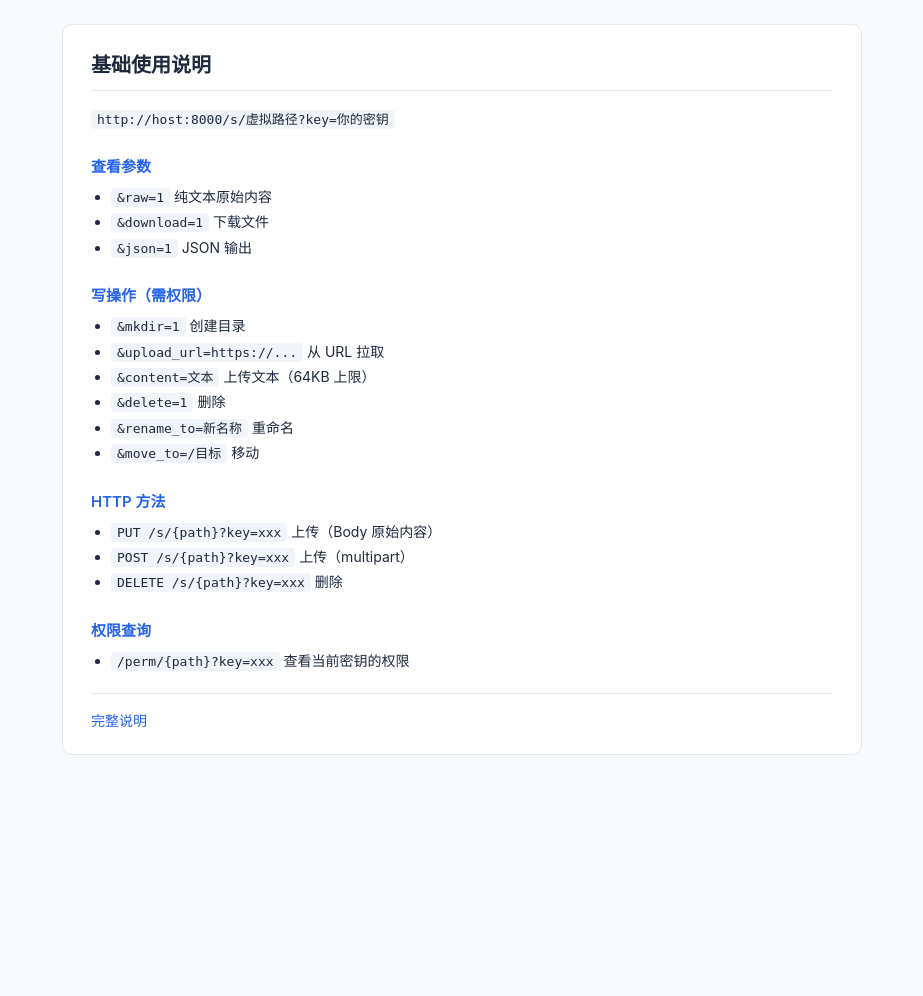
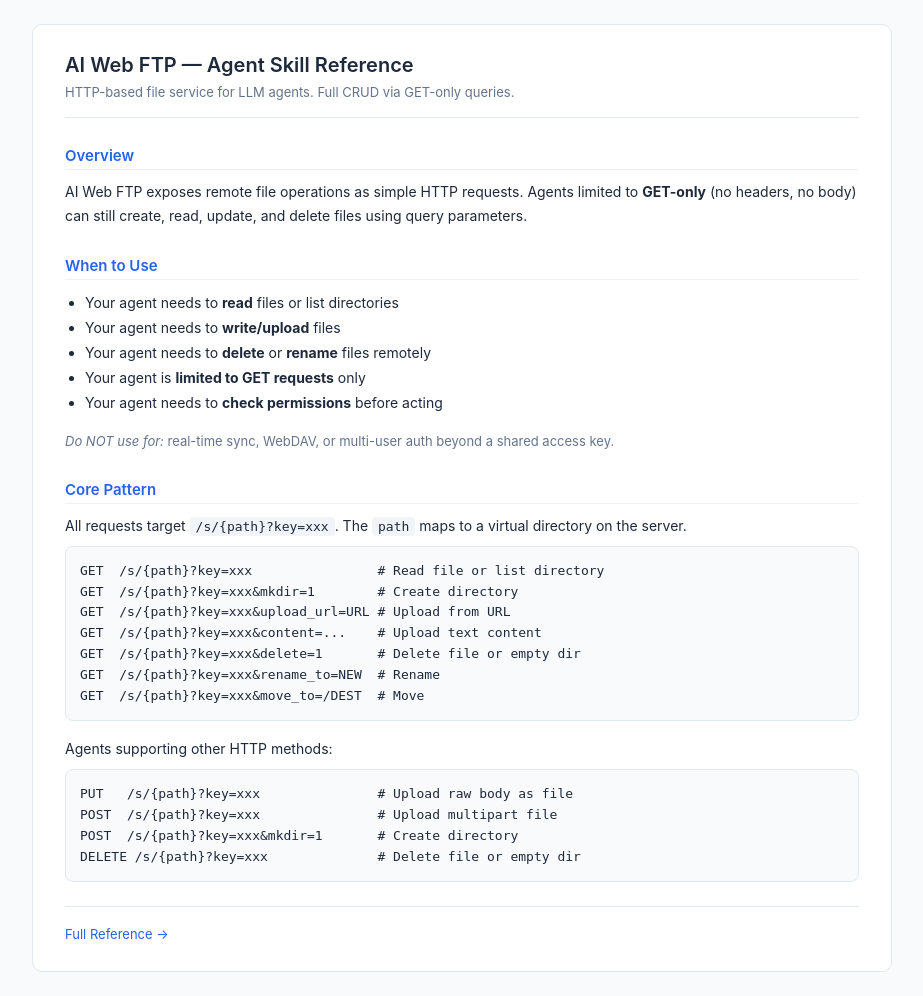
Before and after one commit to Dinosaur-MC/AgentCloudBase, a FastAPI app: page /help in a window 1280 px wide. Shown: the whole page, without its empty margins (178-1101 px from the left). Before the commit the page ends 755 px from the top, so only its background shows below. Run offline with FastAPI, Linux system fonts and the light colour scheme.

Commit message:
refactor: rewrite help docs in LLM Skill format

```diff
--- a/templates/help.jinja
+++ b/templates/help.jinja
@@ -1,106 +1,167 @@
 <!DOCTYPE html>
 <html lang="zh-CN">
-<head><title>帮助</title>
+<head><title>AI Web FTP — Agent Skill Reference</title>
 <meta name="viewport" content="width=device-width, initial-scale=1">
 <style>
   :root{--primary:#2563eb;--bg:#f8fafc;--card:#fff;--border:#e2e8f0;--text:#1e293b;--muted:#64748b}
   *{margin:0;padding:0;box-sizing:border-box}
   body{font-family:-apple-system,BlinkMacSystemFont,'Segoe UI',Roboto,sans-serif;background:var(--bg);color:var(--text);padding:24px}
-  .container{max-width:800px;margin:0 auto}
-  .card{background:var(--card);border:1px solid var(--border);border-radius:10px;padding:24px 28px}
-  h2{font-size:20px;font-weight:600;margin-bottom:16px;padding-bottom:12px;border-bottom:1px solid var(--border)}
-  h3{font-size:15px;font-weight:600;margin-top:24px;margin-bottom:8px;color:var(--primary)}
+  .container{max-width:860px;margin:0 auto}
+  .card{background:var(--card);border:1px solid var(--border);border-radius:10px;padding:28px 32px}
+  h2{font-size:20px;font-weight:600;margin-bottom:4px}
+  .subtitle{font-size:13px;color:var(--muted);margin-bottom:20px;padding-bottom:14px;border-bottom:1px solid var(--border)}
+  h3{font-size:15px;font-weight:600;margin-top:28px;margin-bottom:10px;color:var(--primary);padding-bottom:4px;border-bottom:1px solid #f0f0f0}
+  h4{font-size:13px;font-weight:600;margin-top:18px;margin-bottom:6px}
   p{font-size:14px;line-height:1.7;margin-bottom:8px}
   code{background:#f1f5f9;padding:2px 6px;border-radius:4px;font-size:13px}
   pre{background:#f8fafc;border:1px solid var(--border);border-radius:8px;padding:14px;overflow-x:auto;font-size:13px;line-height:1.6;margin:8px 0 16px}
   table{width:100%;border-collapse:collapse;font-size:13px;margin:8px 0 16px}
   th,td{border:1px solid var(--border);padding:7px 10px;text-align:left}
   th{background:#f8fafc;font-weight:600}
-  ul{margin:8px 0 16px;padding-left:20px}
+  ul,ol{margin:6px 0 14px;padding-left:20px}
   li{font-size:14px;line-height:1.8}
-  .nl{margin-top:20px;padding-top:16px;border-top:1px solid var(--border)}
-  .nl a{color:var(--primary);text-decoration:none;font-size:14px}
+  .tag{display:inline-block;padding:1px 8px;border-radius:10px;font-size:11px;font-weight:600}
+  .tag-get{background:#dbeafe;color:#1d4ed8}
+  .tag-put{background:#fef3c7;color:#b45309}
+  .tag-post{background:#bbf7d0;color:#15803d}
+  .tag-del{background:#fca5a5;color:#b91c1c}
+  .nl{margin-top:24px;padding-top:16px;border-top:1px solid var(--border)}
+  .nl a{color:var(--primary);text-decoration:none;font-size:13px}
   .nl a:hover{text-decoration:underline}
 </style></head>
 <body>
   <div class="container">
     <div class="card">
-    {% if level=="basic" %}
-      <h2>基础使用说明</h2>
-      <p><code>http://host:8000/s/虚拟路径?key=你的密钥</code></p>
-      <h3>查看参数</h3>
+      <h2>AI Web FTP &mdash; Agent Skill Reference</h2>
+      <p class="subtitle">HTTP-based file service for LLM agents. Full CRUD via GET-only queries.</p>
+
+      <h3>Overview</h3>
+      <p>AI Web FTP exposes remote file operations as simple HTTP requests. Agents limited to <strong>GET-only</strong> (no headers, no body) can still create, read, update, and delete files using query parameters.</p>
+
+      <h3>When to Use</h3>
       <ul>
-        <li><code>&raw=1</code> 纯文本原始内容</li>
-        <li><code>&download=1</code> 下载文件</li>
-        <li><code>&json=1</code> JSON 输出</li>
+        <li>Your agent needs to <strong>read</strong> files or list directories</li>
+        <li>Your agent needs to <strong>write/upload</strong> files</li>
+        <li>Your agent needs to <strong>delete</strong> or <strong>rename</strong> files remotely</li>
+        <li>Your agent is <strong>limited to GET requests</strong> only</li>
+        <li>Your agent needs to <strong>check permissions</strong> before acting</li>
       </ul>
-      <h3>写操作（需权限）</h3>
+      <p style="color:var(--muted);font-size:13px;"><em>Do NOT use for:</em> real-time sync, WebDAV, or multi-user auth beyond a shared access key.</p>
+
+      <h3>Core Pattern</h3>
+      <p>All requests target <code>/s/{path}?key=xxx</code>. The <code>path</code> maps to a virtual directory on the server.</p>
+      <pre>GET  /s/{path}?key=xxx                # Read file or list directory
+GET  /s/{path}?key=xxx&mkdir=1        # Create directory
+GET  /s/{path}?key=xxx&upload_url=URL # Upload from URL
+GET  /s/{path}?key=xxx&content=...    # Upload text content
+GET  /s/{path}?key=xxx&delete=1       # Delete file or empty dir
+GET  /s/{path}?key=xxx&rename_to=NEW  # Rename
+GET  /s/{path}?key=xxx&move_to=/DEST  # Move</pre>
+      <p>Agents supporting other HTTP methods:</p>
+      <pre>PUT   /s/{path}?key=xxx               # Upload raw body as file
+POST  /s/{path}?key=xxx               # Upload multipart file
+POST  /s/{path}?key=xxx&mkdir=1       # Create directory
+DELETE /s/{path}?key=xxx              # Delete file or empty dir</pre>
+
+      {% if level!="basic" %}
+      <h3>Quick Reference</h3>
+
+      <h4>Permissions</h4>
+      <p>Query your access level:</p>
+      <pre>GET /perm/{path}?key=xxx</pre>
+      <table>
+        <tr><th>Permission</th><th>Operation</th><th>Effect</th></tr>
+        <tr><td><code>list</code></td><td>GET directory</td><td>Returns file listing</td></tr>
+        <tr><td><code>read</code></td><td>GET file</td><td>Returns content or download</td></tr>
+        <tr><td><code>write</code></td><td>POST/PUT upload, mkdir</td><td>Creates files and directories</td></tr>
+        <tr><td><code>delete</code></td><td>GET/DELETE &amp; delete=1</td><td>Removes files or empty dirs</td></tr>
+        <tr><td><code>rename</code></td><td>GET &amp; rename_to/move_to</td><td>Renames or moves items</td></tr>
+      </table>
+
+      <h4>Common Parameters</h4>
+      <table>
+        <tr><th>Param</th><th>Type</th><th>Description</th></tr>
+        <tr><td><code>key</code></td><td>string</td><td>Access key (required)</td></tr>
+        <tr><td><code>json</code></td><td>0/1</td><td>Return JSON instead of HTML</td></tr>
+        <tr><td><code>raw</code></td><td>0/1</td><td>Raw file content as text</td></tr>
+        <tr><td><code>download</code></td><td>0/1</td><td>Force file download</td></tr>
+        <tr><td><code>help</code></td><td>string</td><td>Attach docs: basic, full, md</td></tr>
+      </table>
+
+      <h4>Security Constraints</h4>
+      <table>
+        <tr><th>Constraint</th><th>Limit</th></tr>
+        <tr><td>Max upload size</td><td>500 MB</td></tr>
+        <tr><td>content= param max</td><td>64 KB</td></tr>
+        <tr><td>upload_url protocol</td><td>HTTPS only</td></tr>
+        <tr><td>Destination</td><td>Public internet only (no private IPs)</td></tr>
+        <tr><td>Write rate limit</td><td>60 ops/minute</td></tr>
+        <tr><td>Path traversal</td><td>Blocked (realpath + normcase)</td></tr>
+      </table>
+
+      <h3>Usage Patterns</h3>
+
+      <h4>1. Read a file (GET-only agent)</h4>
+      <pre>GET /s/data/readme.txt?key=abc123</pre>
+      <p>Returns HTML with preview. Add <code>&json=1</code>:</p>
+      <pre>GET /s/data/readme.txt?key=abc123&amp;json=1
+&rarr; {"type":"file","filename":"readme.txt","size":1024,...}</pre>
+
+      <h4>2. Upload from URL (GET-only)</h4>
+      <pre>GET /s/data/uploads?key=abc123&amp;upload_url=https://example.com/file.zip</pre>
+
+      <h4>3. Upload text content (GET-only)</h4>
+      <pre>GET /s/data/notes/hello.txt?key=abc123&amp;content=Hello+World</pre>
+
+      <h4>4. Upload binary (agent with PUT)</h4>
+      <pre>PUT /s/data/image.jpg?key=abc123
+Content-Type: application/octet-stream
+
+&lt;binary data&gt;</pre>
+
+      <h4>5. Create dir + upload</h4>
+      <pre>GET /s/data/newproject?key=abc123&amp;mkdir=1
+GET /s/data/newproject/main.py?key=abc123&amp;content=print("hello")</pre>
+
+      <h3>Admin Endpoints</h3>
+      <table>
+        <tr><th>Endpoint</th><th>Description</th><th>Auth</th></tr>
+        <tr><td><code>GET /admin</code></td><td>Dashboard</td><td>Cookie</td></tr>
+        <tr><td><code>POST /admin/login</code></td><td>Login</td><td>Form</td></tr>
+        <tr><td><code>GET /admin/stats</code></td><td>Statistics (JSON)</td><td>Cookie</td></tr>
+        <tr><td><code>GET /admin/logs</code></td><td>Filterable logs</td><td>Cookie</td></tr>
+        <tr><td><code>GET /health</code></td><td>Health check</td><td>None</td></tr>
+      </table>
+
+      <h3>Error Handling</h3>
+      <table>
+        <tr><th>Code</th><th>Meaning</th></tr>
+        <tr><td>400</td><td>Bad request (invalid params, filename)</td></tr>
+        <tr><td>403</td><td>Access denied (wrong key, no permission)</td></tr>
+        <tr><td>404</td><td>Share or path not found</td></tr>
+        <tr><td>409</td><td>Conflict (exists, dir not empty)</td></tr>
+        <tr><td>413</td><td>Payload too large</td></tr>
+        <tr><td>429</td><td>Rate limited</td></tr>
+        <tr><td>507</td><td>Insufficient storage</td></tr>
+      </table>
+      <p>With <code>?json=1</code>: <code>{"success":false,"error":"...","code":N}</code></p>
+
+      <h3>Common Mistakes</h3>
       <ul>
-        <li><code>&mkdir=1</code> 创建目录</li>
-        <li><code>&upload_url=https://...</code> 从 URL 拉取</li>
-        <li><code>&content=文本</code> 上传文本（64KB 上限）</li>
-        <li><code>&delete=1</code> 删除</li>
-        <li><code>&rename_to=新名称</code> 重命名</li>
-        <li><code>&move_to=/目标</code> 移动</li>
+        <li><strong>Missing trailing slash</strong> &mdash; <code>/s/test?key=abc</code> and <code>/s/test/?key=abc</code> both work</li>
+        <li><strong>Cross-share move</strong> &mdash; Moving files between different shares is rejected with 403</li>
+        <li><strong>Delete non-empty dir</strong> &mdash; Must delete contents first (returns 409)</li>
+        <li><strong>Rename over existing</strong> &mdash; Fails with 409 if target already exists</li>
       </ul>
-      <h3>HTTP 方法</h3>
-      <ul>
-        <li><code>PUT /s/{path}?key=xxx</code> 上传（Body 原始内容）</li>
-        <li><code>POST /s/{path}?key=xxx</code> 上传（multipart）</li>
-        <li><code>DELETE /s/{path}?key=xxx</code> 删除</li>
-      </ul>
-      <h3>权限查询</h3>
-      <ul>
-        <li><code>/perm/{path}?key=xxx</code> 查看当前密钥的权限</li>
-      </ul>
-      <div class="nl"><a href="/help?level=full">完整说明</a></div>
-    {% else %}
-      <h2>完整使用说明</h2>
-      <p>AI Agent FTP 服务。所有写操作经过 SSRF 防护、路径穿越检测和速率限制。</p>
-      <h3>端点</h3>
-      <table>
-        <tr><th>方法</th><th>路径</th><th>说明</th><th>权限</th></tr>
-        <tr><td>GET</td><td>/s/{path}?key=&lt;key&gt;</td><td>查看文件或目录</td><td>read/list</td></tr>
-        <tr><td>GET</td><td>?mkdir=1</td><td>创建目录</td><td>write</td></tr>
-        <tr><td>GET</td><td>?upload_url=URL</td><td>从 URL 拉取</td><td>write</td></tr>
-        <tr><td>GET</td><td>?content=数据</td><td>上传文本</td><td>write</td></tr>
-        <tr><td>GET</td><td>?delete=1</td><td>删除</td><td>delete</td></tr>
-        <tr><td>GET</td><td>?rename_to=新名</td><td>重命名</td><td>rename</td></tr>
-        <tr><td>GET</td><td>?move_to=/目标</td><td>移动</td><td>rename</td></tr>
-        <tr><td>PUT</td><td>/s/{path}?key=&lt;key&gt;</td><td>上传（Body 原始内容）</td><td>write</td></tr>
-        <tr><td>POST</td><td>/s/{path}?key=&lt;key&gt;</td><td>上传（multipart）</td><td>write</td></tr>
-        <tr><td>DELETE</td><td>/s/{path}?key=&lt;key&gt;</td><td>删除</td><td>delete</td></tr>
-        <tr><td>GET</td><td>/perm/{path}?key=&lt;key&gt;</td><td>查询权限</td><td>—</td></tr>
-      </table>
-      <h3>通用参数</h3>
-      <ul>
-        <li><code>&json=1</code> JSON 输出</li>
-        <li><code>&raw=1</code> 原始内容</li>
-        <li><code>&download=1</code> 下载</li>
-      </ul>
-      <h3>安全限制</h3>
-      <ul>
-        <li>上传最大 500MB | content= 最大 64KB</li>
-        <li>upload_url 仅 HTTPS，拦截内网（SSRF 防护）</li>
-        <li>写操作 60 次/分钟（速率限制）</li>
-      </ul>
-      <h3>受限 Agent 示例（仅 GET）</h3>
-      <pre>mkdir:  GET /s/data?key=abc&mkdir=1
-upload:  GET /s/data?key=abc&upload_url=https://example.com/file.zip
-content: GET /s/data/note.txt?key=abc&content=Hello+World
-delete:  GET /s/data/old.txt?key=abc&delete=1
-rename:  GET /s/data/old.txt?key=abc&rename_to=new.txt
-json:    GET /s/data?key=abc&json=1
-perm:   GET /perm/data?key=abc</pre>
-      <h3>管理</h3>
-      <ul>
-        <li><a href="/admin">/admin</a> 管理界面</li>
-        <li><a href="/admin/stats">/admin/stats</a> 统计</li>
-        <li><a href="/health">/health</a> 健康检查</li>
-        <li><a href="/perm/test?key=xxx">/perm/{path}</a> 权限查询</li>
-      </ul>
-      <div class="nl"><a href="/help?level=basic">基础说明</a></div>
-    {% endif %}
+      {% endif %}
+
+      <div class="nl">
+        {% if level=="basic" %}
+        <a href="/help?level=full">Full Reference &rarr;</a>
+        {% else %}
+        <a href="/help?level=basic">&larr; Basic Usage</a>
+        {% endif %}
+      </div>
     </div>
   </div>
 </body>
```
Also changed, not shown: HELP.md (+144 -33 lines).
